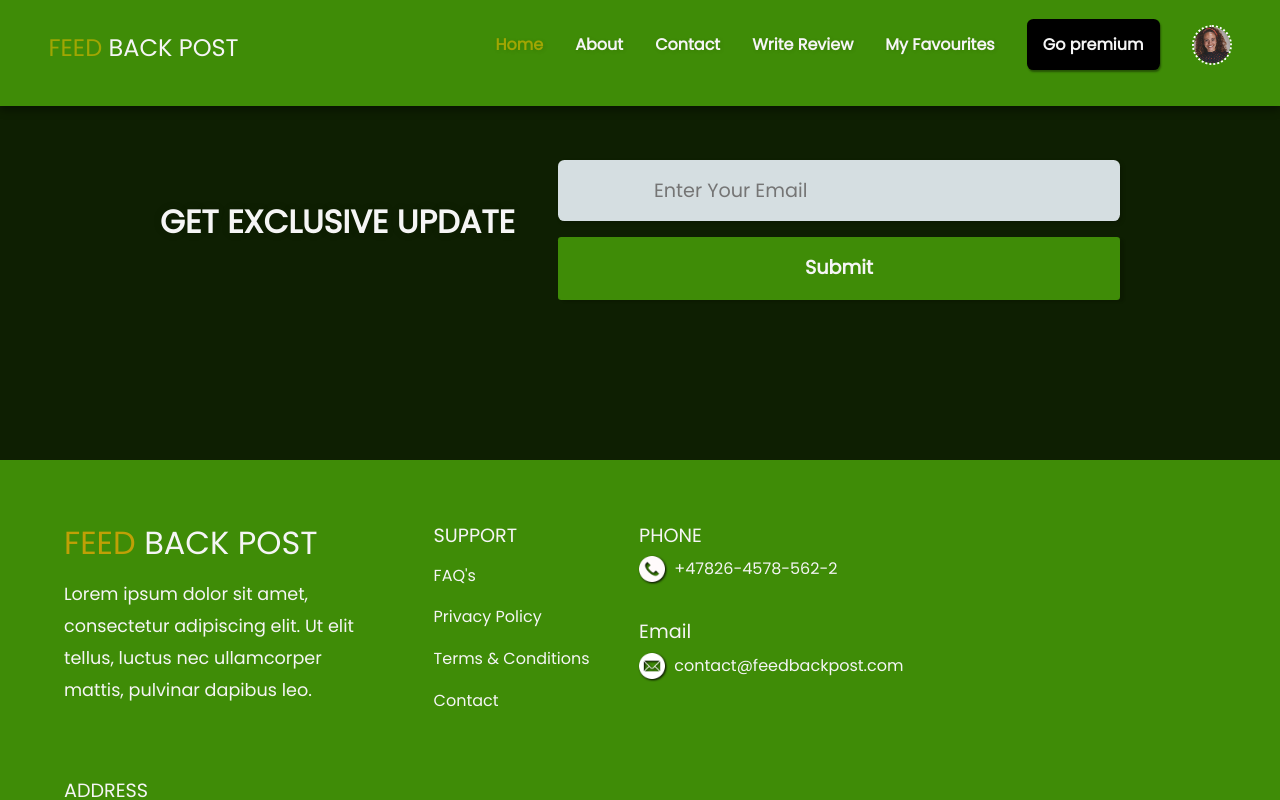
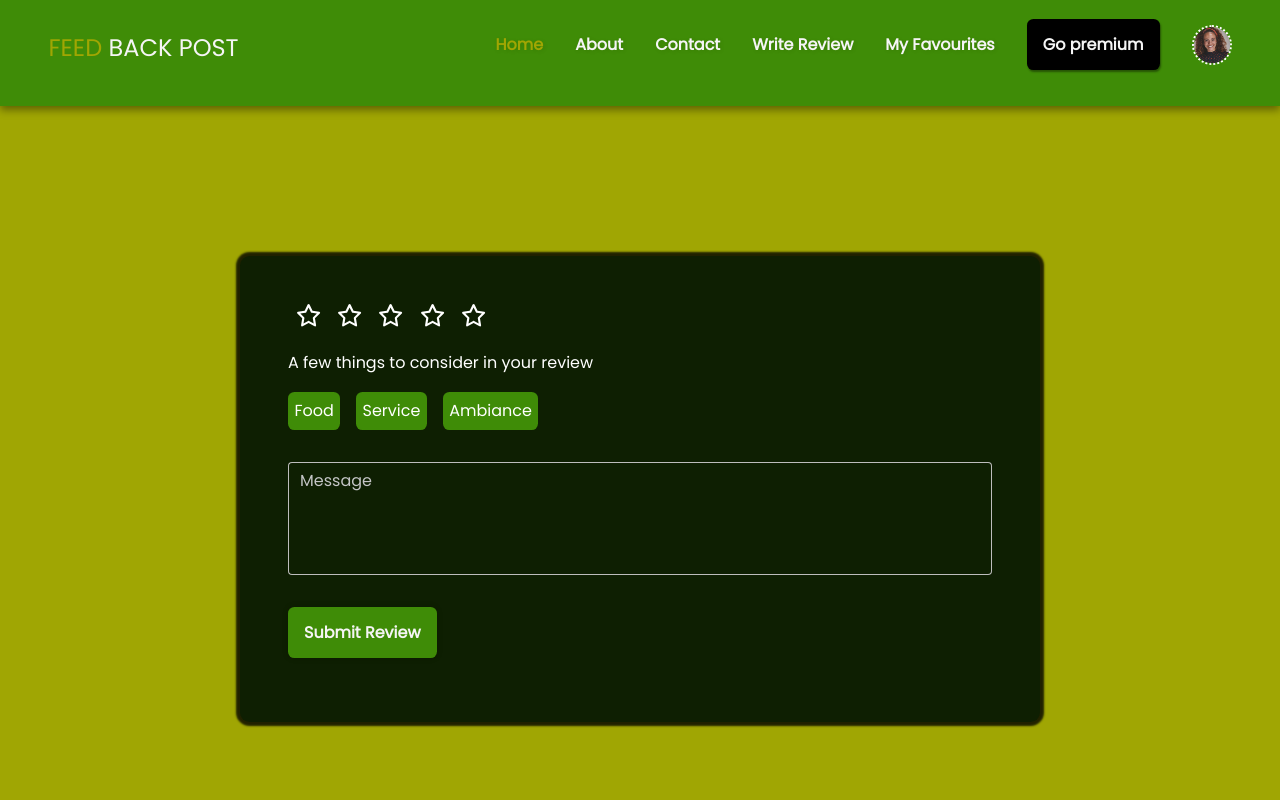
Before and after one commit to techbywes/Feed-Back-resturant, a React (Create React App) app: page /WriteReviews in a window 1280 px wide. Shown: the top 800 px of the page. Built offline with nearby package versions, Linux system fonts and the light colour scheme.

Commit message:
added review page and favorite page

```diff
--- a/package.json
+++ b/package.json
@@ -3,21 +3,27 @@
   "version": "0.1.0",
   "private": true,
   "dependencies": {
+    "@fontsource/roboto": "^5.0.5",
     "@fortawesome/fontawesome-free": "^6.4.0",
     "@fortawesome/fontawesome-svg-core": "^6.4.0",
     "@fortawesome/free-regular-svg-icons": "^6.4.0",
     "@fortawesome/free-solid-svg-icons": "^6.4.0",
     "@fortawesome/react-fontawesome": "^0.2.0",
+    "@mui/icons-material": "^5.14.0",
+    "@mui/material": "^5.14.0",
+    "@mui/styled-engine-sc": "^5.12.0",
     "@testing-library/jest-dom": "^5.16.5",
     "@testing-library/react": "^13.4.0",
     "@testing-library/user-event": "^13.5.0",
     "mdb-react-ui-kit": "^6.1.0",
     "react": "^18.2.0",
     "react-dom": "^18.2.0",
+    "react-icons": "^4.10.1",
     "react-router-dom": "^6.14.1",
     "react-scripts": "5.0.1",
     "react-slick": "^0.29.0",
     "slick-carousel": "^1.8.1",
+    "styled-components": "^5.3.11",
     "web-vitals": "^2.1.4"
   },
   "scripts": {
--- a/src/App.css
+++ b/src/App.css
@@ -271,7 +271,7 @@ a.active {
   background-color: #a1b225;
 }
 
-.favourite_product_heart{
+.favourite_product_heart {
   width: 1.5rem;
 }
 .ourbest_meal_title_text {
@@ -1377,12 +1377,11 @@ label {
   background-color: #a0a603;
   width: 100%;
   height: 100%;
-  padding: 10rem;
+  padding: 6rem;
 }
 
 .no_favorites_text {
   text-align: center !important;
-  margin-top: 4rem;
   margin-bottom: 2rem;
   color: black;
 }
@@ -1428,3 +1427,96 @@ label {
   color: white;
 }
 /* FAVORITE PAGE STYLING ENDS FROM HERE */
+
+/* GO PREMIUME STYLING STARTS FROM HERE */
+.Gopremium__ {
+  background-color: #a0a603;
+  padding: 8rem;
+  width: 100%;
+  height: 100%;
+}
+/* GO PREMIUME STYLING ENDS FROM HERE */
+
+/* WRITE REVIEW STYLING STARTS FROM HERE */
+.write_reviews_div {
+  padding: 6rem;
+  width: 100%;
+  height: 100%;
+  background-color: #a0a603;
+}
+
+.reviews_div {
+  background-color: #0E1F02;
+  border-radius: 0.6rem;
+  max-width: 50rem;
+  height: 100%;
+  margin: 0 auto;
+  margin-top: 10rem;
+  padding: 3rem;
+  padding-bottom: 4rem;
+  box-shadow: 0 0 2px 4px rgba(0, 0, 0, 0.8);
+  margin-bottom: 6rem;
+}
+
+.starIcons2 {
+  display: flex;
+  margin-bottom: 1rem;
+  flex-wrap: wrap;
+}
+
+.keep_in_mind__text {
+  color: white;
+}
+
+.facts_to_keep_ {
+  display: flex;
+  gap: 1rem;
+  flex-wrap: wrap;
+}
+
+.tings_too_ {
+  border-radius: 0.4rem;
+  padding: 0.4rem;
+  color: white;
+  background-color: #3f8c07;
+  margin-bottom: 2rem;
+}
+textarea {
+  resize: none;
+  overflow: hidden;
+  resize: none;
+  height: auto;
+}
+.form-control {
+  color: white !important;
+}
+
+._submit_review_btn {
+  padding: 0.8rem 1rem;
+  border-radius: 0.4rem;
+  border: none;
+  box-shadow: 1px 2px 2px rgba(0, 0, 0, 0.4);
+  cursor: pointer;
+  font-size: 1rem;
+  background-color: #3f8c07;
+  color: whitesmoke;
+  font-weight: 700;
+  transition: all 0.5s ease-in-out;
+  margin-top: 2rem;
+  box-shadow: 0 0 4px 2px rgba(0, 0, 0, 0.1);
+}
+
+._submit_review_btn:hover {
+  background-color: whitesmoke;
+  color: black;
+}
+
+
+.form-control:focus ~ .form-notch div {
+  border-color: rgb(255, 255, 255) !important;
+}
+
+.form-control:focus ~ .form-label {
+  color: white !important;
+}
+/* WRITE REVIEW STYLING ENDS FROM HERE */
--- a/src/App.js
+++ b/src/App.js
@@ -1,4 +1,3 @@
-import React from "react";
 import { BrowserRouter as Router, Route, Routes } from "react-router-dom";
 import "./App.css";
 import Home from "./componenets/Home";
@@ -7,6 +6,7 @@ import About from "./componenets/About";
 import Contact from "./componenets/Contact";
 import WriteReviews from "./componenets/WriteReviews";
 import Favourite from "./componenets/Favourite";
+import PremiumPage from "./componenets/PremiumPage";
 
 function App() {
   return (
@@ -19,8 +19,9 @@ function App() {
           <Route path="/Contact" element={<Contact />} />
           <Route path="/WriteReviews" element={<WriteReviews />} />
           <Route path="/Favourite" element={<Favourite />} />
+          <Route path="/PremiumPage" element={<PremiumPage />} />
         </Routes>
-      </Router>
+      </Router>z
     </div>
   );
 }
--- a/src/componenets/Favourite.js
+++ b/src/componenets/Favourite.js
@@ -1,41 +1,14 @@
 import React from "react";
 import Nav from "./Nav";
 import Footer from "./Footer";
-import animatedHeart from "../images/animated_heart.gif";
+import NoFavourites from "./NoFavourites";
 
 function Favourite() {
   return (
     <>
       <Nav />
       <div className="favourite_div__">
-        <h3 className="no_favorites_text">You have no favorites yet :(</h3>
-
-        <div className="animated_heart__div">
-          <img src={animatedHeart} />
-        </div>
-        <div className="explain_favourite_text_div">
-          <p className="explain_favourite_text_">
-            Touch the heart icon on any{" "}
-            <a href="#" className="link__change_color">
-              restaurant
-            </a>{" "}
-            or
-            <a href="#" className="link__change_color">
-              {" "}
-              hotel
-            </a>{" "}
-            and it will save them here as a favorite. You first need to{" "}
-            <a href="#" className="link__change_color">
-              register
-            </a>{" "}
-            to save lists.
-          </p>
-          <p className="explain_favourite_text_2">
-            Registering allows us make your list available on any device you
-            choose. You will also receive access to exclusive member rates for
-            hotels & upcoming personalization features.
-          </p>
-        </div>
+        <NoFavourites />
       </div>
 
       <Footer />
--- a/src/componenets/Home.js
+++ b/src/componenets/Home.js
@@ -1,9 +1,9 @@
 import React from "react";
 import Nav from "./Nav";
 import HeroSection from "./HeroSection";
-import RecentlyAdded from "./Ourbestmeal";
+import RecentlyAdded from "./RecentlyAdded";
 import Bestoftheday from "./Bestoftheday";
-import Ourbestmeal from "./Ourbestmeal";
+import Ourbestmeal from "./RecentlyAdded";
 import Besttest from "./Besttest";
 import TestimonialCarousel from "./Testimonial";
 
--- a/src/componenets/Nav.js
+++ b/src/componenets/Nav.js
@@ -23,6 +23,11 @@ function Nav() {
 
   const GoToFavourite = () => {
     navigate("/Favourite", { replace: true });
+  };
+
+
+  const GoPremiume = () => {
+    navigate("/PremiumPage", { replace: true});
   };
   return (
     <nav>
@@ -62,7 +67,7 @@ function Nav() {
           </a>
         </li>
 
-        <button className="go_prmium_btn">Go premium</button>
+        <button className="go_prmium_btn" onClick={GoPremiume}>Go premium</button>
         <li>
           <Profile />
         </li>
--- /dev/null
+++ b/src/componenets/NoFavourites.js
@@ -0,0 +1,41 @@
+import React from "react";
+import animatedHeart from "../images/animated_heart.gif";
+
+function NoFavourites() {
+  return (
+    <div className="NoFavourites">
+      <div className="favourite_div__">
+        <h3 className="no_favorites_text">You have no favorites yet :(</h3>
+
+        <div className="animated_heart__div">
+          <img src={animatedHeart} />
+        </div>
+        <div className="explain_favourite_text_div">
+          <p className="explain_favourite_text_">
+            Touch the heart icon on any{" "}
+            <a href="#" className="link__change_color">
+              restaurant
+            </a>{" "}
+            or
+            <a href="#" className="link__change_color">
+              {" "}
+              hotel
+            </a>{" "}
+            and it will save them here as a favorite. You first need to{" "}
+            <a href="#" className="link__change_color">
+              register
+            </a>{" "}
+            to save lists.
+          </p>
+          <p className="explain_favourite_text_2">
+            Registering allows us make your list available on any device you
+            choose. You will also receive access to exclusive member rates for
+            hotels & upcoming personalization features.
+          </p>
+        </div>
+      </div>
+    </div>
+  );
+}
+
+export default NoFavourites;
--- /dev/null
+++ b/src/componenets/PremiumPage.js
@@ -0,0 +1,15 @@
+import React from "react";
+import Nav from "./Nav";
+import Footer from "./Footer";
+
+function PremiumPage() {
+  return (
+    <>
+      <Nav />
+      <div className="Gopremium__">PremiumPage</div>
+      <Footer />
+    </>
+  );
+}
+
+export default PremiumPage;
--- a/src/componenets/Ourbestmeal.js
+++ b/src/componenets/RecentlyAdded.js
@@ -10,8 +10,11 @@ import menu7 from "../images/menu-7.png";
 import menu8 from "../images/menu-8.png";
 import heart_1 from "../images/heart1.png";
 import heart_2 from "../images/heart2.png";
+import Favourite from "./Favourite";
 
 function RecentlyAdded() {
+
+
   const [ratings, setRatings] = useState({
     menu1: 4.6,
     menu2: 4.8,
@@ -55,7 +58,7 @@ function RecentlyAdded() {
         All in good taste elementum integer enim neque volutpat ac.
       </p>
       <div className="general_menu_div">
-        <div className="section_container">
+        <div className="section_container" id="Menu-A">
           <div className="img_text_">
             <img className="product_img" src={menu1} alt="product image" />
             <p className="product_title">Shrimps Tomato</p>
@@ -86,7 +89,7 @@ function RecentlyAdded() {
             </span>
           </div>
         </div>
-        <div className="section_container">
+        <div className="section_container" id="Menu-B">
           <div className="img_text_">
             <img className="product_img" src={menu2} alt="product image" />
             <p className="product_title">Avocado Tuna</p>
@@ -118,7 +121,7 @@ function RecentlyAdded() {
           </div>
         </div>
 
-        <div className="section_container">
+        <div className="section_container" id="Menu-C">
           <div className="img_text_">
             <img className="product_img" src={menu2} alt="product image" />
             <p className="product_title">Avocado Tuna</p>
@@ -150,7 +153,7 @@ function RecentlyAdded() {
           </div>
         </div>
 
-        <div className="section_container">
+        <div className="section_container" id="Menu-D">
           <div className="img_text_">
             <img className="product_img" src={menu4} alt="product image" />
             <p className="product_title">Barley Porridge</p>
@@ -181,7 +184,7 @@ function RecentlyAdded() {
             </span>
           </div>
         </div>
-        <div className="section_container">
+        <div className="section_container" id="Menu-E">
           <div className="img_text_">
             <img className="product_img" src={menu5} alt="product image" />
             <p className="product_title">Shrimps Tomato</p>
@@ -212,7 +215,7 @@ function RecentlyAdded() {
             </span>
           </div>
         </div>
-        <div className="section_container">
+        <div className="section_container" id="Menu-F">
           <div className="img_text_">
             <img className="product_img" src={menu6} alt="product image" />
             <p className="product_title">Avocado Tuna</p>
@@ -243,7 +246,7 @@ function RecentlyAdded() {
             </span>
           </div>
         </div>
-        <div className="section_container">
+        <div className="section_container" id="Menu-G">
           <div className="img_text_">
             <img className="product_img" src={menu7} alt="product image" />
             <p className="product_title">Sald Salmon</p>
@@ -274,7 +277,7 @@ function RecentlyAdded() {
             </span>
           </div>
         </div>
-        <div className="section_container">
+        <div className="section_container" id="Menu-H">
           <div className="img_text_">
             <img className="product_img" src={menu8} alt="product image" />
             <p className="product_title">Barley Porridge</p>
--- /dev/null
+++ b/src/componenets/StarsWithtext.js
@@ -0,0 +1,131 @@
+import React, { useState, useEffect } from "react";
+import { library } from "@fortawesome/fontawesome-svg-core";
+import { FontAwesomeIcon } from "@fortawesome/react-fontawesome";
+import { faStar as fasStar } from "@fortawesome/free-solid-svg-icons";
+import { faStar as farStar } from "@fortawesome/free-regular-svg-icons";
+
+library.add(fasStar, farStar);
+
+const StarRating2 = ({ rating, onChange }) => {
+  const [selectedRating, setSelectedRating] = useState(0);
+  const [windowWidth, setWindowWidth] = useState(window.innerWidth);
+
+  useEffect(() => {
+    const handleResize = () => {
+      setWindowWidth(window.innerWidth);
+    };
+
+    window.addEventListener("resize", handleResize);
+
+    return () => {
+      window.removeEventListener("resize", handleResize);
+    };
+  }, []);
+
+  const handleStarClick = selectedRating => {
+    setSelectedRating(selectedRating);
+    if (onChange) {
+      onChange(selectedRating);
+    }
+  };
+
+  const getStarColor = starIndex => {
+    if (starIndex <= selectedRating) {
+      switch (starIndex) {
+        case 1:
+          return "#ffffff";
+        case 2:
+          return "#ffffff";
+        case 3:
+          return "#ffffff";
+        case 4:
+          return "#ffffff";
+        case 5:
+          return "#ffffff";
+        default:
+          return "white"; // Default color
+      }
+    }
+    return "white"; // Default color
+  };
+
+  const getStarFill = starIndex => {
+    if (starIndex <= selectedRating) {
+      return "#ffffff"; // White fill color for selected stars
+    }
+    return "transparent"; // Transparent fill color for unselected stars
+  };
+
+  const getStarText = starIndex => {
+    if (starIndex <= selectedRating) {
+      switch (starIndex) {
+        case 1:
+          return "Poor";
+        case 2:
+          return "Better";
+        case 3:
+          return "OK";
+        case 4:
+          return "Good";
+        case 5:
+          return "Great";
+        default:
+          return "";
+      }
+    }
+    return ""; // Default text
+  };
+
+  const starSize = windowWidth <= 600 ? "1.2rem" : "1.4rem";
+
+  const starIcons = [];
+
+  for (let i = 1; i <= 5; i++) {
+    const starIcon = (
+      <FontAwesomeIcon
+        icon={i <= selectedRating ? fasStar : farStar}
+        key={i}
+        style={{ fill: getStarFill(i), color: "#ffffff", fontSize: starSize }}
+      />
+    );
+
+    starIcons.push(
+      <div
+        key={i}
+        onClick={() => handleStarClick(i)}
+        style={{
+          cursor: "pointer",
+          display: "flex",
+          flexDirection: "column",
+          alignItems: "center",
+          justifyContent: "center",
+          margin: "0 0.5rem",
+          position: "relative",
+        }}
+      >
+        {starIcon}
+        <div
+          style={{
+            color: getStarColor(i),
+            transition: "color 0.2s",
+            fontWeight: "bold",
+            visibility: selectedRating === i ? "visible" : "hidden",
+            marginTop: "0.5rem",
+          }}
+        >
+          {getStarText(i)}
+        </div>
+      </div>
+    );
+  }
+
+  return (
+    <>
+      <div className="gneral_reveiw_div">
+        <div className="starIcons2">{starIcons}</div>
+      </div>
+    </>
+  );
+};
+
+export default StarRating2;
--- a/src/componenets/WriteReviews.js
+++ b/src/componenets/WriteReviews.js
@@ -1,12 +1,45 @@
-import React from "react";
 import Nav from "./Nav";
 import Footer from "./Footer";
+import StarRating2 from "./StarsWithtext";
+import TestimonialCarousel from "./Testimonial";
+import React, { useState } from "react";
+import { MDBTextArea } from "mdb-react-ui-kit";
 
 function WriteReviews() {
+  const [text, setText] = useState("");
+
+  const handleChange = event => {
+    setText(event.target.value);
+    event.target.style.height = "auto";
+    event.target.style.height = event.target.scrollHeight + "px";
+  };
   return (
     <>
       <Nav />
-      <div className="write_reviews_div"></div>
+      <div className="login-reg_div"></div>
+
+      <div className="write_reviews_div">
+        <div className="reviews_div">
+          <StarRating2 />
+          <p className="keep_in_mind__text">
+            A few things to consider in your review
+          </p>
+          <div className="facts_to_keep_">
+            <p className="tings_too_">Food</p>
+            <p className="tings_too_">Service</p>
+            <p className="tings_too_">Ambiance</p>
+          </div>
+          <MDBTextArea
+            label="Message"
+            id="textAreaExample"
+            rows={4}
+            value={text}
+            onChange={handleChange}
+          />
+          <button className="_submit_review_btn"> Submit Review</button>
+        </div>
+        <TestimonialCarousel />
+      </div>
       <Footer />
     </>
   );
```
Also changed, not shown: src/componenets/NavForReviews.js (added, +9 -0 lines), 1 other file (tests, documents, lock files or other folders).
